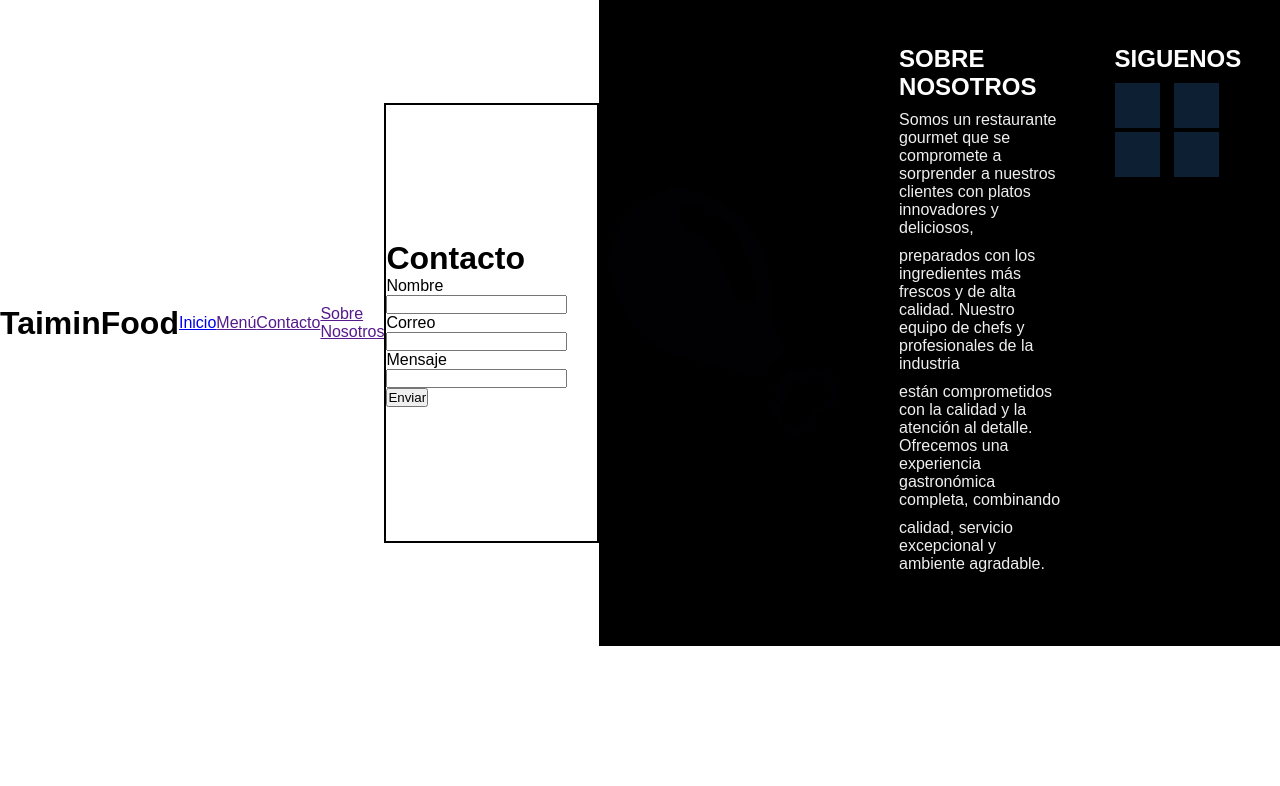
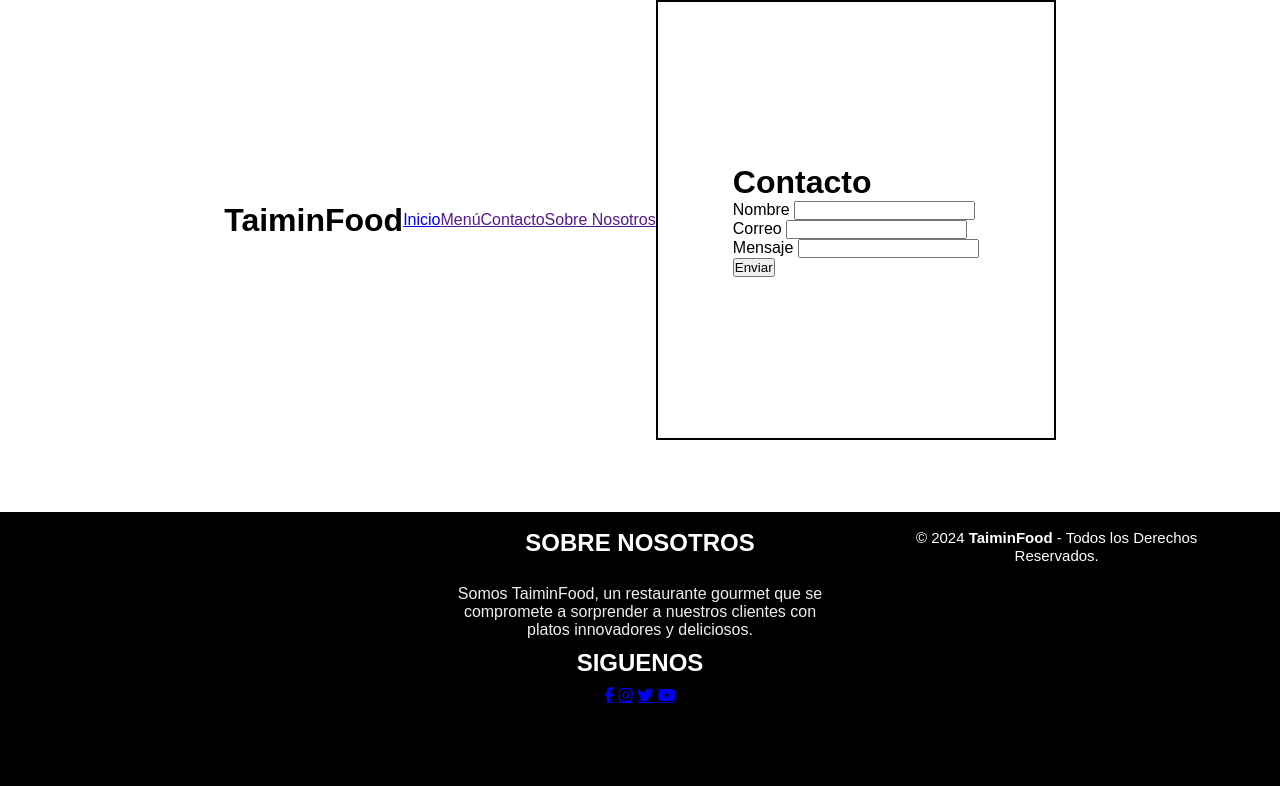
Before and after one commit to DonOrtegaa/TrabajoIII, a website: page contacto.html in a window 1280 px wide. Drawn offline with Linux system fonts and the light colour scheme.

Commit message:
iconos footer

```diff
--- a/contacto.html
+++ b/contacto.html
@@ -5,6 +5,7 @@
     <meta name="viewport" content="width=device-width, initial-scale=1.0">
     <title>Document</title>
     <link rel="stylesheet" href="style.css">
+    <script src="https://kit.fontawesome.com/6556f920b5.js" crossorigin="anonymous"></script>
 </head>
 <body>
     <h1>TaiminFood</h1>
@@ -44,18 +45,16 @@
             </div>
             <div class="box">
                 <h2>SOBRE NOSOTROS</h2>
-                    <p>Somos un restaurante gourmet que se compromete a sorprender a nuestros clientes con platos innovadores y deliciosos,</p>
-                    <p>preparados con los ingredientes más frescos y de alta calidad. Nuestro equipo de chefs y profesionales de la industria</p>
-                    <p>están comprometidos con la calidad y la atención al detalle. Ofrecemos una experiencia gastronómica completa, combinando</p>
-                    <p>calidad, servicio excepcional y ambiente agradable.</p>
-            </div>
+                <br>
+                    <p>Somos TaiminFood, un restaurante gourmet que se compromete a sorprender a nuestros clientes con platos innovadores y deliciosos.</p>
             <div class="box">
+
                 <h2>SIGUENOS</h2>
-                <div class="red-social">
-                    <a href="#" class="facebook"></a>
-                    <a href="#" class="instagram"></a>
-                    <a href="#" class="twitter"></a>
-                    <a href="#" class="youtube"></a>
+                <div class="">
+                    <a href="#" class="fa fa-facebook" ></a>
+                    <a href="#" class="fa fa-instagram" ></a>
+                    <a href="#" class="fa fa-twitter" ></a>
+                    <a href="#" class="fa fa-youtube" ></a>
                 </div>
             </div>
         </div>
--- a/style.css
+++ b/style.css
@@ -9,6 +9,7 @@ body{
     display: flex;
     justify-content: center;
     align-items: center;
+    padding-bottom: 150px;
 }
 
 .wrapper{
@@ -24,6 +25,11 @@ body{
 .footer{
     width: 100%;
     background-color: black;
+    position: absolute;
+    bottom: 0;
+    padding: 2px;
+    text-align: center;
+    clear: both;
 }
 
 .footer .grupo1{
@@ -33,7 +39,7 @@ body{
     display: grid;
     grid-template-columns: repeat(3, 1fr);
     grid-gap:50px;
-    padding: 45px 0px;
+    padding: 15px 0px;
 }
 
 .footer .grupo1 .box figure{
@@ -79,6 +85,7 @@ body{
 
 .footer .grupo2 small{
     font-size: 15px;
+   color: #fff;
 }
 
 @media screen and (max-width:800px){
```
Also changed, not shown: menu.html (added, +11 -0 lines), img/logotipo-sleedw.svg (added).
